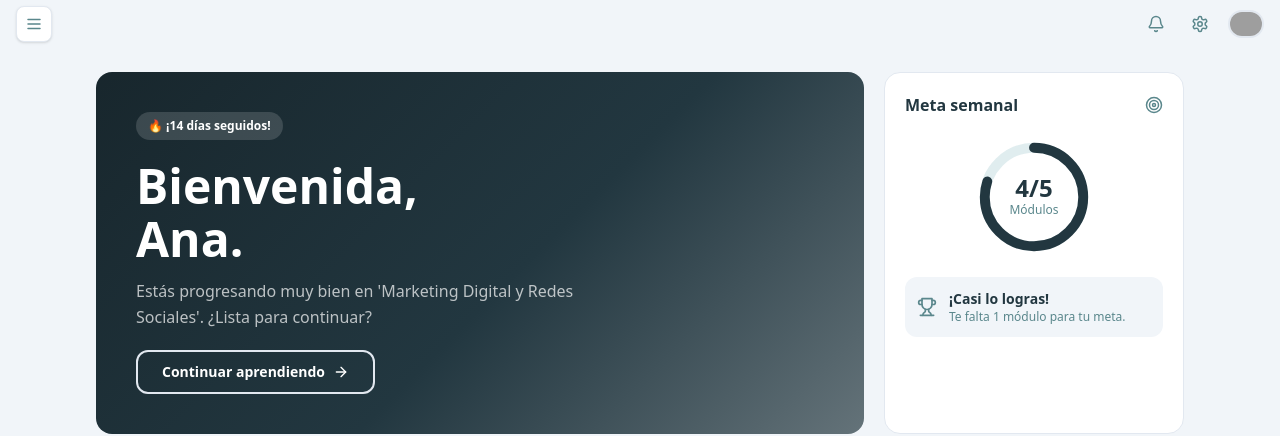
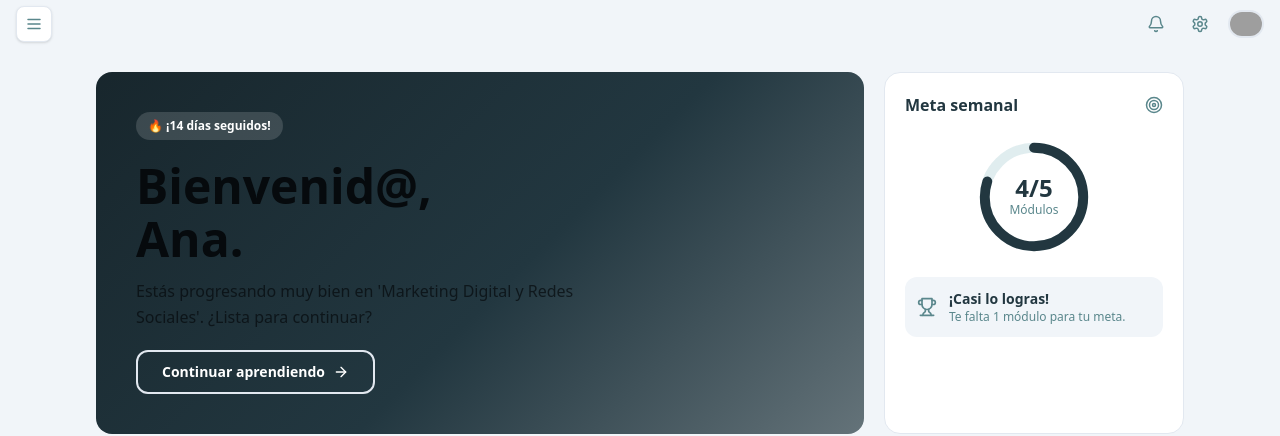
Before and after one commit to plataformaiush/PlataformaIUSH-Frontend, a React (Vite) app: page /student in a window 1280 px wide. Both pictures are taken after a click on the button "Explorar catálogo". Shown: the top 436 px of the page. Built offline with nearby package versions, Linux system fonts and the light colour scheme; grey boxes are pictures that could not be loaded.

Commit message:
se ajustan variables globales de color

```diff
--- a/src/presentation/features/student/course-map/components/CourseMapCanvas.tsx
+++ b/src/presentation/features/student/course-map/components/CourseMapCanvas.tsx
@@ -112,7 +112,7 @@ export function CourseMapCanvas({
                 key={`path-${content.id}`}
                 from={from}
                 to={to}
-                color={blocked ? '#84B9BF' : color}
+                color={blocked ? 'var(--color-mid)' : color}
                 opacity={blocked ? 0.25 : 0.65}
                 curvature={curvature}
               />
--- a/src/presentation/features/student/dashboard/StudentDashboardPage.tsx
+++ b/src/presentation/features/student/dashboard/StudentDashboardPage.tsx
@@ -122,10 +122,12 @@ function HeroBanner({name, streak, courseName, onContinue}: HeroBannerProps) {
             </div>
 
        <div>
-                <h1 className="text-4xl lg:text-5xl font-extrabold text-white leading-[1.1]">
-                    Bienvenida,<br/>{name}.
+    <h1 className="text-4xl lg:text-5xl font-extrabold leading-[1.1]"
+        style={{ color: 'var(--color-text-on-dark)' }}>
+        Bienvenid@,<br/>{name}.
     </h1>
-                <p className="text-sm lg:text-base text-white/70 leading-relaxed mt-3 max-w-md">
+    <p className="text-sm lg:text-base leading-relaxed mt-3 max-w-md"
+       style={{ color: 'var(--color-text-on-dark)', opacity: 0.7 }}>
         {courseName
             ? `Estás progresando muy bien en '${courseName}'. ¿Lista para continuar?`
             : 'Explora tus cursos y sigue aprendiendo hoy.'}
```
Lines whose indentation alone changed are shown as unchanged.
